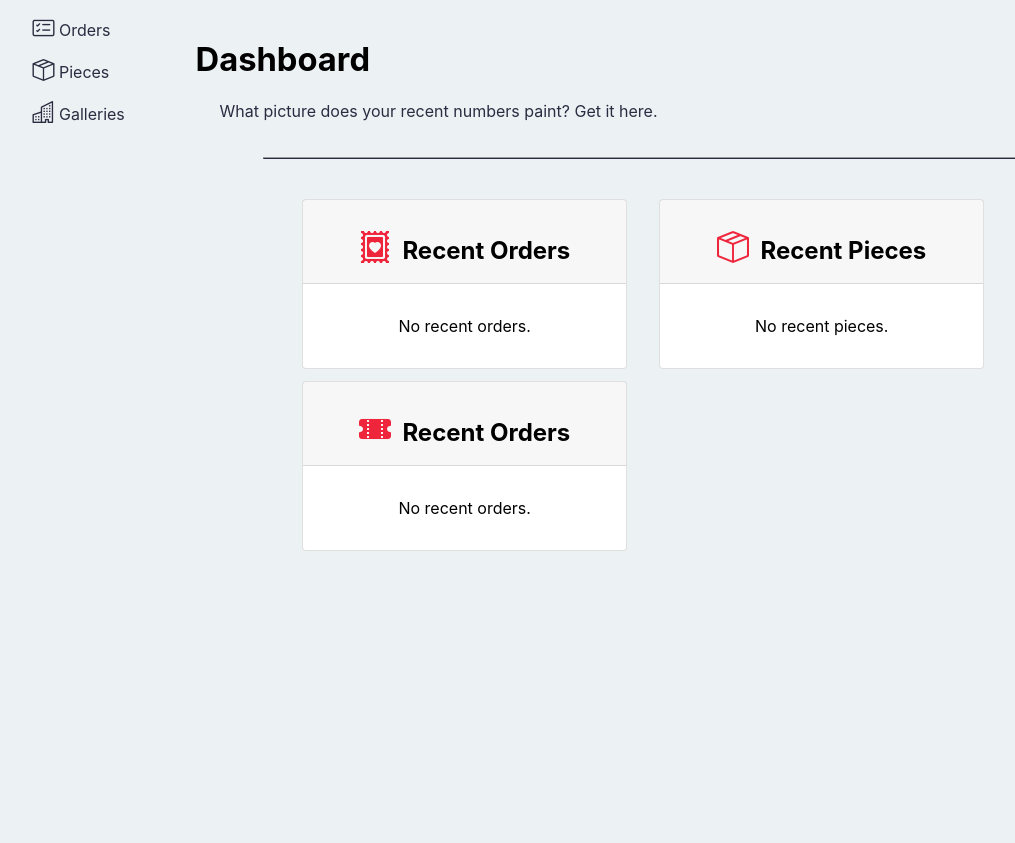
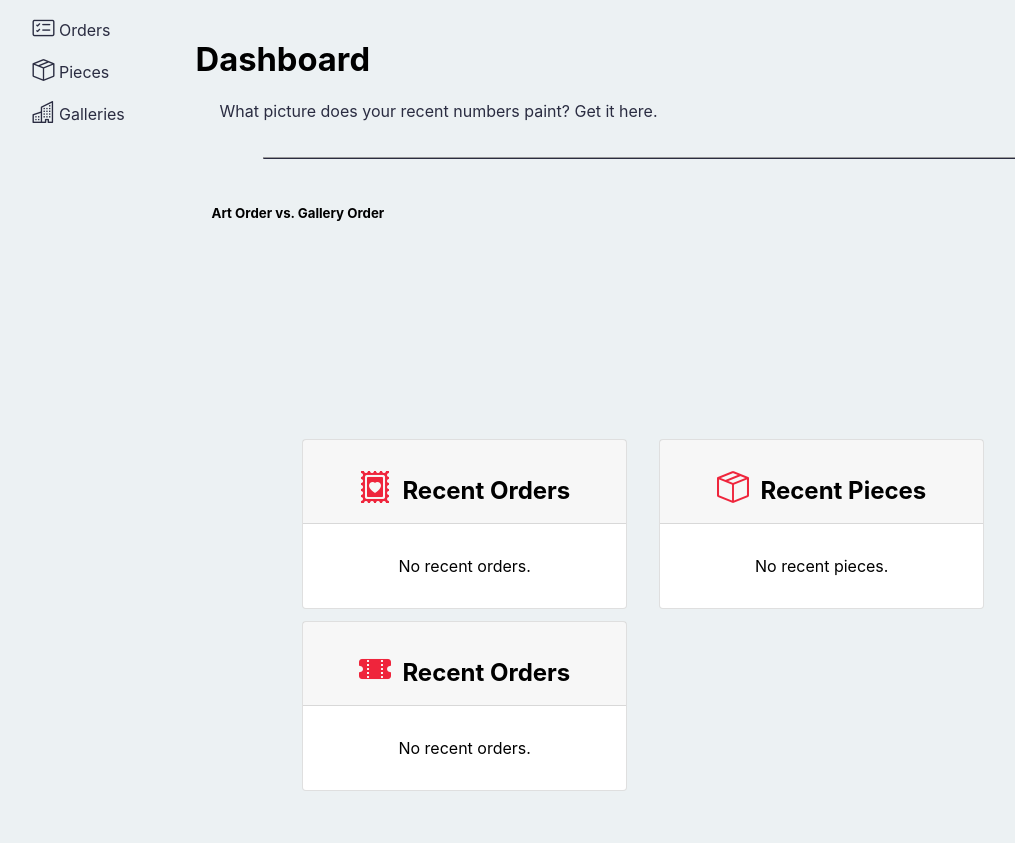
Before and after one commit to BMWire/mnylsa, a PHP site: page /artist-dashboard.php in a window 1280 px wide. Shown: the part 177-1020 px from the top of the page, without its empty margins (80-1095 px from the left). Before the commit the page ends 728 px from the top, so only its background shows below. Run offline with PHP 8.4, Linux system fonts and the light colour scheme; the visitor is signed in with stand-in values (Sample User, id 1); data that the repository does not hold is empty; a map, chart or similar area stays blank.

Commit message:
chore: start data graphing artist-dashboard

```diff
--- a/artist-dashboard.php
+++ b/artist-dashboard.php
@@ -101,6 +101,23 @@ if (isset($_SESSION['user_id'])) {
                 </div>
 
                 <hr class='mobile-hide hr' />
+
+                <!-- Render a graph showing the rise in art orders compared to gallery orders  -->
+                <div class='row'>
+                    <div class='col-md-12'>
+                        <div class=''>
+                            <div class='card-body'>
+                                <h5 class='card-title'>Art Order vs. Gallery Order</h5>
+                                <p class='card-text'>
+                                    <canvas id='myChart'></canvas>
+                                </p>
+                            </div>
+                        </div>
+                    </div>
+                </div>
+
+
+
                 <center>
                     <div class='col-lg-10 col-md-6 p-3'>
                         <div class='row'>
@@ -222,7 +239,7 @@ if (isset($_SESSION['user_id'])) {
                                             $sql = "SELECT * FROM art
                                             WHERE artist_id = {$user['id']}
                                             ORDER BY id DESC
-                                            LIMIT 5
+                                            LIMIT 10
                                             ";
 
                                             $result = $mysqli->query($sql);
```
